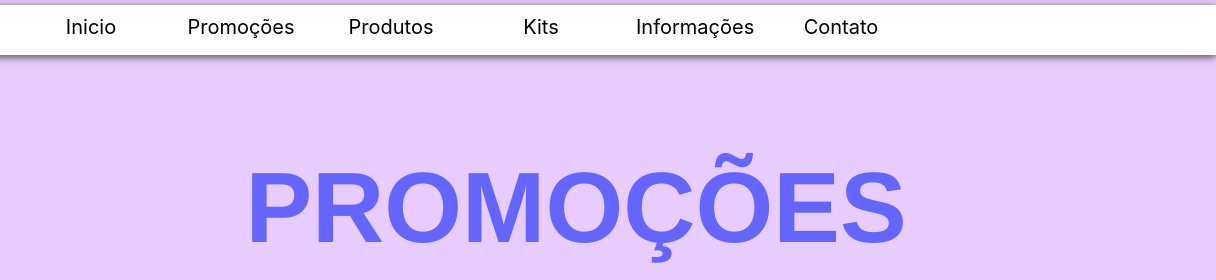
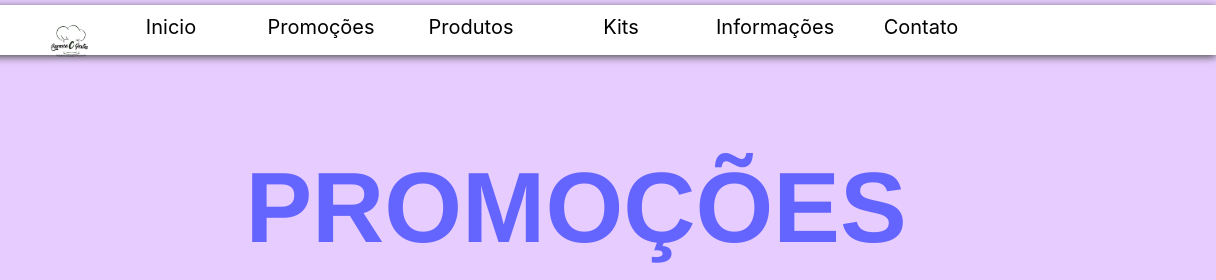
Before and after one commit to Arthurvdev/Carmen-festas-site, a plain HTML site: page promoções.html in a window 1280 px wide. Shown: the top 280 px of the page, 64-1280 px from the left. Drawn offline with Linux system fonts and the light colour scheme.

Commit message:
Update promoções.html

```diff
--- a/promoções.html
+++ b/promoções.html
@@ -22,12 +22,14 @@
     <nav class="menu">
 
         <ul>
-            <li><a href="index.html">Inicio</a></li>
-            <li><a href="promoções.html">Promoções</a></li>
-            <li><a href="produtos.html">Produtos</a></li>
-            <li><a href="kits.html">Kits</a></li>
-            <li><a href="informações.html">Informações</a></li>
-            <li><a href="contato.html">Contato</a></li>
+        <img id="logo_ui" src="imagens/LOGO_transparente.png" alt>
+        <ul>
+            <li><a href="index">Inicio</a></li>
+            <li><a href="promoções">Promoções</a></li>
+            <li><a href="produtos">Produtos</a></li>
+            <li><a href="kits">Kits</a></li>
+            <li><a href="informações">Informações</a></li>
+            <li><a href="contato">Contato</a></li>
         </ul>
     </nav>
 
```
